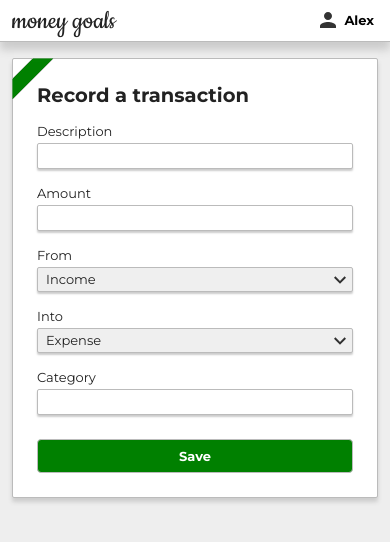
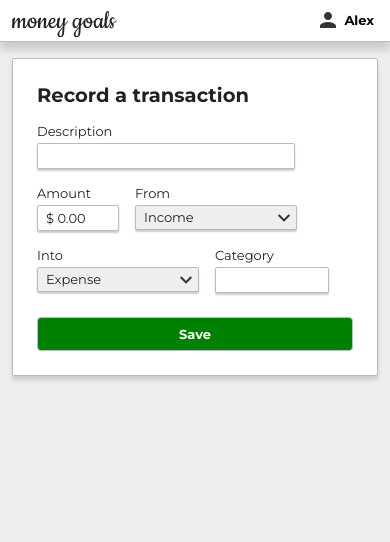
Before and after one commit to alexyuly/money-goals, a React (Vite) app: page / in a window 390 px wide. Shown: the top 542 px of the page. Built offline with nearby package versions, Linux system fonts and the light colour scheme.

Commit message:
Add CurrencyField. Add form state. Vary field widths.

```diff
--- a/src/components/Button.js
+++ b/src/components/Button.js
@@ -2,7 +2,7 @@ import React from "react";
 
 export default function Button(props) {
   return (
-    <button {...props} className={`Button ${props.className}`}>
+    <button {...props} className={`Button ${props.className ?? ''}`}>
       {props.children}
     </button>
   );
--- /dev/null
+++ b/src/components/CurrencyField.js
@@ -0,0 +1,32 @@
+import React from "react";
+import TextField from "./TextField";
+
+function formatValue(value) {
+  return `$ ${value.toFixed(2)}`;
+}
+
+export default function CurrencyField(props) {
+  const inputRef = React.useRef(null);
+  const [tempValue, setTempValue] = React.useState(formatValue(props.value));
+
+  function handleBlur() {
+    let value = String(tempValue);
+    if (value.startsWith("$")) {
+      value = value.slice(1);
+    }
+    value = Number(value) || 0;
+    props.onChangeValue(value);
+    setTempValue(formatValue(value));
+  }
+
+  return (
+    <TextField
+      inputClassName={props.inputClassName}
+      labelText={props.labelText}
+      onBlur={handleBlur}
+      onChangeValue={setTempValue}
+      ref={inputRef}
+      value={tempValue}
+    />
+  );
+}
--- a/src/components/EventCreationForm.js
+++ b/src/components/EventCreationForm.js
@@ -1,20 +1,35 @@
 import React from "react";
 import Button from "./Button";
+import CurrencyField from "./CurrencyField";
 import SelectField from "./SelectField";
 import TextField from "./TextField";
 
 export default function EventCreationForm() {
+  const [description, setDescription] = React.useState('');
+  const [amount, setAmount] = React.useState(0);
+  const [category, setCategory] = React.useState('');
+
   return (
     <form className="EventCreationForm">
-      <svg className="EventCreationForm__ribbon" viewBox="0 0 48 48">
+      {/* <svg className="EventCreationForm__ribbon" viewBox="0 0 48 48">
         <path className="EventCreationForm__ribbon-path" d="M 24,0 L 48,0 L 0,48 L 0,24 Z" />
-      </svg>
+      </svg> */}
       <h2 className="EventCreationForm__header">
         Record a transaction
       </h2>
-      <div className="EventCreationForm__body">
-        <TextField labelText="Description"/>
-        <TextField labelText="Amount" />
+      <div className="EventCreationForm__section">
+        <TextField
+          inputClassName="EventCreationForm__description-input"
+          labelText="Description"
+          onChangeValue={setDescription}
+          value={description}
+        />
+        <CurrencyField
+          inputClassName="EventCreationForm__amount-input"
+          labelText="Amount"
+          onChangeValue={setAmount}
+          value={amount}
+        />
         <SelectField labelText="From">
           <option>Income</option>
           <option>Create an account...</option>
@@ -23,10 +38,18 @@ export default function EventCreationForm() {
           <option>Expense</option>
           <option>Create an account...</option>
         </SelectField>
-        <TextField labelText="Category" />
+        <TextField
+          inputClassName="EventCreationForm__category-input"
+          labelText="Category"
+          onChangeValue={setCategory}
+          value={category}
+        />
       </div>
       <div className="EventCreationForm__buttons">
-        <Button className="EventCreationForm__submit-button" type="submit">
+        <Button
+          className="EventCreationForm__submit-button"
+          type="submit"
+        >
           Save
         </Button>
       </div>
--- a/src/components/TextField.js
+++ b/src/components/TextField.js
@@ -1,10 +1,20 @@
 import React from "react";
 import FormControl from "./FormControl";
 
-export default function TextField(props) {
+export default React.forwardRef(function TextField(props, ref) {
+  function handleChange(event) {
+    props.onChangeValue(event.target.value);
+  }
+
   return (
     <FormControl labelText={props.labelText}>
-      <input className="TextField__input" />
+      <input
+        className={`TextField__input ${props.inputClassName ?? ''}`}
+        onBlur={props.onBlur}
+        onChange={handleChange}
+        ref={ref}
+        value={props.value}
+      />
     </FormControl>
   );
-}
+});
--- a/src/index.css
+++ b/src/index.css
@@ -48,17 +48,22 @@ body {
   position: relative;
 }
 
-.EventCreationForm__body {
-  display: flex;
-  flex: 1 0 auto;
-  flex-flow: row wrap;
-  margin: 0 0 8px 0;
+.EventCreationForm__amount-input {
+  width: 64px;
 }
 
 .EventCreationForm__buttons {
   display: flex;
   flex-flow: row nowrap;
   justify-content: flex-end;
+}
+
+.EventCreationForm__category-input {
+  width: 96px;
+}
+
+.EventCreationForm__description-input {
+  width: 240px;
 }
 
 .EventCreationForm__header {
@@ -76,6 +81,13 @@ body {
 .EventCreationForm__ribbon-path {
   fill: #008000;
   stroke: #bbbbbb;
+}
+
+.EventCreationForm__section {
+  display: flex;
+  flex: 1 0 auto;
+  flex-flow: row wrap;
+  margin: 0 0 8px 0;
 }
 
 .EventCreationForm__submit-button {
@@ -178,10 +190,6 @@ body {
     padding: 24px;
   }
 
-  .EventCreationForm__body {
-    flex-flow: column nowrap;
-  }
-
   .EventCreationForm__buttons {
     flex-flow: column nowrap;
     justify-content: stretch;
@@ -191,9 +199,4 @@ body {
     height: 42px;
     width: 42px;
   }
-
-  .FormControl {
-    flex: 1 0 auto;
-    margin: 0 0 16px 0;
-  }
 }
```
